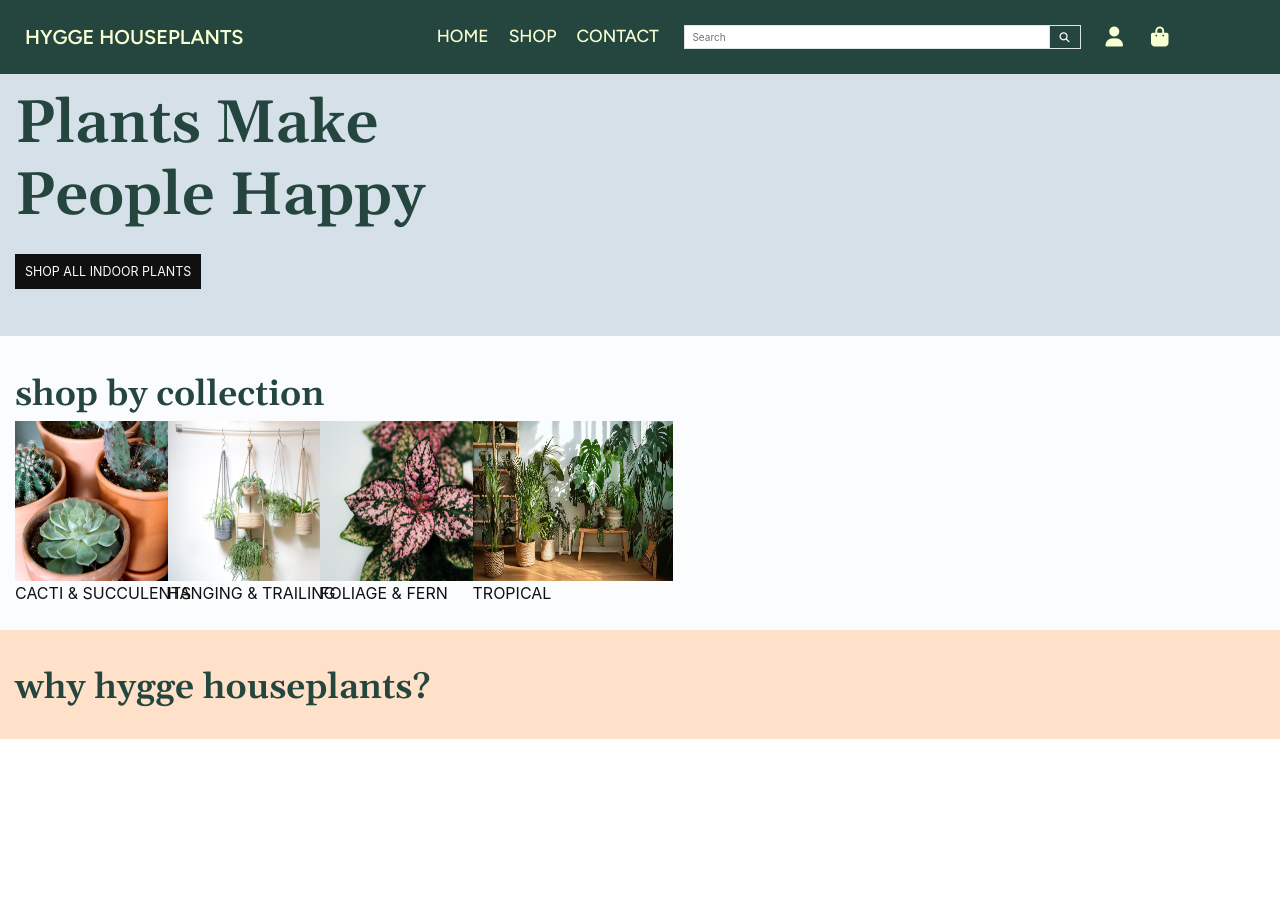
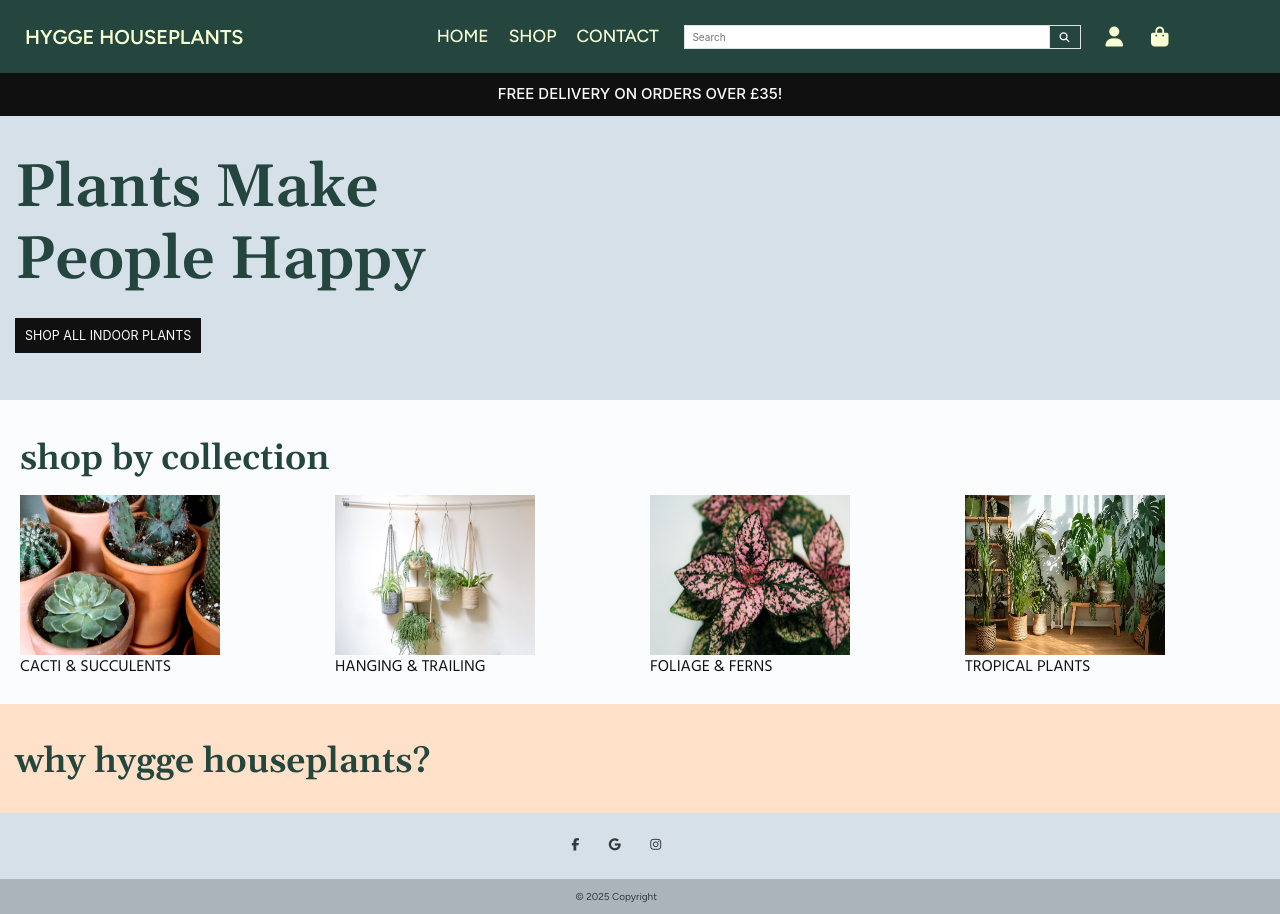
Before and after one commit to rachelcluke/hygge-houseplants, a Django app: page / in a window 1280 px wide. Before the commit the page ends 739 px from the top, so only its background shows below. Run offline with Django 3.2, Linux system fonts and the light colour scheme; parts of the project's set-up code (start-up, migrations or seed data) failed here and were passed over; some libraries are stand-ins or nearby versions.

Commit message:
NEW - footer + banner

```diff
--- a/home/templates/home/index.html
+++ b/home/templates/home/index.html
@@ -17,11 +17,10 @@
             </div>
         </div>
         <div class="row launch-02">
-            <div class="col-7 col-md-6 my-auto">
             <h2 class="display-4 shop-collection-title">
                 shop by collection
             </h2>
-                <div class="row h-100 w-100">
+            <div class="row col-gap h-100 w-100">
                 <div class="col-12 col-lg-3 my-auto py-1 py-lg-0 my-5">
                     <img src="{% static 'img/cacti_succ.jpg' %}" alt="Succulents" class="category-img">
                     <a href="{% url 'products' %}?category=cacti_succulents" class="category-caption text-uppercase py-3">Cacti & Succulents</a>
@@ -32,12 +31,11 @@
                 </div>
                 <div class="col-12 col-lg-3 my-auto py-1 py-lg-0 my-5">
                     <img src="/static/img/foliage.jpg" alt="Zoomed in foliage" class="category-img">
-                        <a href="{% url 'products' %}?category=foliage_fern" class="category-caption text-uppercase py-3">Foliage & Fern</a>
+                    <a href="{% url 'products' %}?category=foliage_fern" class="category-caption text-uppercase py-3"> Foliage & Ferns </a>
                 </div>
                 <div class="col-12 col-lg-3 my-auto py-1 py-lg-0 my-5">
                     <img src="/static/img/tropical.jpg" alt="Tropical plants" class="category-img">
-                        <a href="{% url 'products' %}?category=tropical" class="category-caption text-uppercase py-3">Tropical</a>
-                    </div>
+                    <a href="{% url 'products' %}?category=tropical" class="category-caption text-uppercase py-3">Tropical Plants</a>
                 </div>
             </div>
         </div>
--- a/static/css/base.css
+++ b/static/css/base.css
@@ -54,7 +54,6 @@ header {
     background-color: var(--darkgreen);
     color: var(--yellowgreen);
     padding-top: 2rem;
-    padding-bottom: 2rem;
     text-transform: uppercase;
 }
 
@@ -131,6 +130,10 @@ header {
     border: 1px solid var(--black);
 }
 
+.col-gap {
+    column-gap: 1rem;
+  }
+
 /*Launch Page*/
 
 .launch-title, .shop-collection-title, .company-reasons-title, .title {
@@ -149,6 +152,7 @@ header {
 
 .launch-02 {
     background-color: var(--polarwhite);
+    padding-left: 2rem;
 }
 
 .launch-03 {
@@ -156,7 +160,8 @@ header {
 }
 
 #banner {
-    background-color: var(--black);
+    background-color: var(--black) !important;
+    color: var(--polarwhite) !important;
     width: 100vw;
 }
 
@@ -174,6 +179,7 @@ header {
 }
 
 .category-caption {
+    font-family: var(--font-hind);
     font-size: 1.6rem;
     color: var(--black);
     white-space: nowrap;
@@ -308,6 +314,11 @@ a.category-badge > span.badge:hover {
     border-radius: 0;
 }
 
+footer, #footer {
+    background-color: var(--bluegray);
+    font-family: var(--font-figtree);
+}
+
 
 /* -------------------------------- Media Queries */
 
@@ -322,8 +333,22 @@ a.category-badge > span.badge:hover {
 /* Fixed top navbar only on medium and up */
 @media (min-width: 992px) {
 
+    .col-gap {
+        column-gap: 0rem;
+    }
+
+    .shop-collection-title {
+        padding-bottom: 1rem;
+    }
+
+    #banner {
+        margin-top: 1.5%;
+        padding-top: 1rem;
+        padding-bottom: 1rem;
+    }
+
     #launch-section{
-        padding-top: 4%;
+        padding-top: 9%;
     }
 
     #products-page, #bag-page, #checkout-page, #page-order-confirmation, #page-login, #page-register, #page-verification-sent {
@@ -343,4 +368,9 @@ a.category-badge > span.badge:hover {
         padding-bottom: 4rem;
     }
 
+    footer {
+        margin-left: -5%;
+        margin-right: -1.2%;
+    }
+
 }
--- a/templates/base.html
+++ b/templates/base.html
@@ -41,8 +41,7 @@
   <body>
     <header class="container-fluid fixed-top">
         {% include 'includes/main-nav.html' %}
-        <!-- TODO: Fix banner -->
-        <!-- {% include 'includes/banner.html' } -->
+        {% include 'includes/banner.html' %}
     </header>
 
     {% if messages %}
@@ -76,4 +75,5 @@
     {% endblock %}
 
     </body>
+    {% include 'includes/footer.html' %}
 </html>
--- a/templates/includes/banner.html
+++ b/templates/includes/banner.html
@@ -1,3 +1,5 @@
-<div class="row" id="banner">
-    <p>banner</p>
+<div id="banner" class="row text-center">
+    <div class="col">
+        <h4 class="my-1">Free delivery on orders over £{{ free_delivery_threshold }}!</h4>
+    </div>
 </div>
--- /dev/null
+++ b/templates/includes/footer.html
@@ -0,0 +1,38 @@
+<div id="footer">
+    <footer class="column text-center text-white">
+        <div class="column text-center container pt-4">
+            <!-- Section: Social media -->
+            <section class="mb-4">
+            <!-- Facebook -->
+            <a
+                class="btn btn-link btn-lg text-dark m-1"
+                href="#!"
+                role="button"
+                data-mdb-ripple-color="dark"
+                ><i class="fab fa-facebook-f"></i
+            ></a>
+
+            <!-- Google -->
+            <a
+                class="btn btn-link btn-lg text-dark m-1"
+                href="#!"
+                role="button"
+                data-mdb-ripple-color="dark"
+                ><i class="fab fa-google"></i
+            ></a>
+
+            <!-- Instagram -->
+            <a
+                class="btn btn-link btn-lg text-dark m-1"
+                href="#!"
+                role="button"
+                data-mdb-ripple-color="dark"
+                ><i class="fab fa-instagram"></i
+            ></a>
+            </section>
+        </div>
+        <div class="text-center text-dark p-3" style="background-color: rgba(0, 0, 0, 0.2);">
+            © 2025 Copyright
+        </div>
+    </footer>
+</div>
```
Lines whose indentation alone changed are shown as unchanged.
